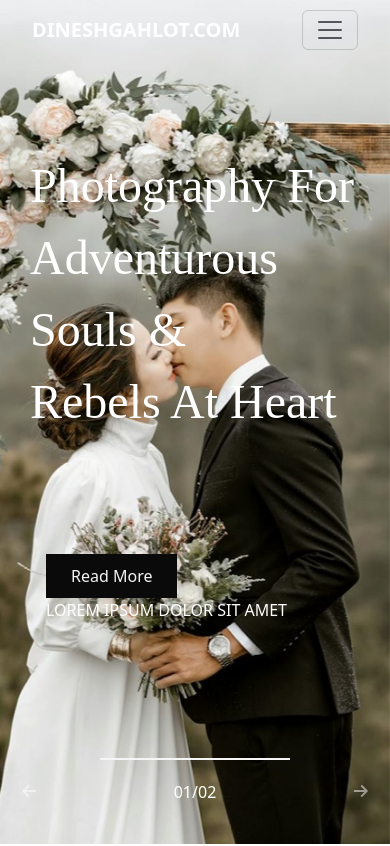
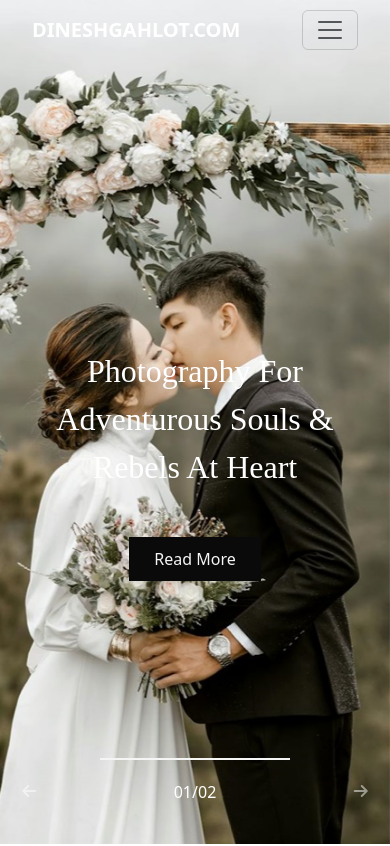
Before and after one commit to Abhi-ansh-singh/DG-Assesment, a plain HTML site: page index.html in a window 390 px wide. Shown: the top 846 px of the page. Drawn offline with nearby package versions, Linux system fonts and the light colour scheme.

Commit message:
final commit

```diff
--- a/index.html
+++ b/index.html
@@ -3,7 +3,7 @@
   <head>
     <meta charset="UTF-8" />
     <meta name="viewport" content="width=device-width, initial-scale=1.0" />
-
+    <link rel="icon" href="./assets/camera-icon.png" />
     <title>Photography portfolio</title>
     <link
       rel="stylesheet"
@@ -45,11 +45,11 @@
             id="navbarNavAltMarkup"
           >
             <div class="navbar-nav gap-2">
-              <a class="nav-link" href="#home">Home</a>
-              <a class="nav-link" href="#gallery">Gallery</a>
-              <a class="nav-link" href="#testimonials">Testimonials</a>
-              <a class="nav-link" href="#about">About</a>
-              <a class="nav-link" href="#contact">Contact</a>
+              <a class="nav-link fs-6" href="#home">Home</a>
+              <a class="nav-link fs-6" href="#gallery">Gallery</a>
+              <a class="nav-link fs-6" href="#testimonials">Testimonials</a>
+              <a class="nav-link fs-6" href="#about">About</a>
+              <a class="nav-link fs-6" href="#contact">Contact</a>
             </div>
           </div>
         </div>
@@ -99,10 +99,10 @@
             Photography For <br />Adventurous Souls & <br />Rebels At Heart
           </p>
           <div
-            class="hero-footer lg-d-flex align-items-center justify-content-between w-100 p-3 text-white"
+            class="hero-footer lg-d-flex w-100 p-3 text-white"
           >
             <button class="sm-pb-3">Read More</button>
-            <p>LOREM IPSUM DOLOR SIT AMET</p>
+            <p >LOREM IPSUM DOLOR SIT AMET</p>
           </div>
         </div>
       </section>
@@ -232,7 +232,7 @@
         <!-- Right part: Product details -->
         <div class="col-lg-6 col-md-6 col-sm-12 mb-5">
           <div class="text-content p-3">
-            <p class="h7 m-5 title">BEHIND THE CAMERA</p>
+            <p class="h7 m-3 title">BEHIND THE CAMERA</p>
             <p class="story-intro">
               Welcome Friends, <br />
               My Name is<br />
@@ -274,7 +274,7 @@
         You can come<br />
         back at any time to make more changes.
       </p>
-      <button>Button</button>
+      <button>Read More</button>
     </section>
 
     <!-- Image Slider  -->
--- a/styles.css
+++ b/styles.css
@@ -47,7 +47,7 @@
   display: flex;
   flex-direction: column;
   align-items: start;
-  padding: 100px 30px;
+  padding:200px 100px;
   width: 100vw;
   height: 100vh;
   position: absolute;
@@ -59,6 +59,12 @@
   font-family: var(--secondary-font-style);
   font-size: 3rem;
   margin-bottom: 100px;
+}
+
+.hero-footer{
+  display: flex;
+  justify-content: space-between;
+  align-items: center;
 }
 
 .hero-text-container button {
@@ -421,7 +427,7 @@
   text-align: center;
 }
 
-@media (min-width: 786px) {
+@media (max-width: 900px) {
   :root {
     --padding-y: 10px;
     --padding-x: 20px;
@@ -433,13 +439,40 @@
     --padding-y: 10px;
     --padding-x: 20px;
   }
+
+  .hero-footer{
+    display: flex;
+    justify-content: center;
+    align-items: center;
+  }
+  .hero-footer p{
+    display: none;
+  }
+
+  .hero-text-container {
+    display: flex;
+    flex-direction: column;
+    justify-content: center;
+    text-align: center;
+    align-items: center;
+    padding: 50% 30px;
+    width: 100vw;
+    height: 100vh;
+    position: absolute;
+    z-index: 10;
+  }
+
+  .hero-text-container .hero-tag-line {
+    font-family: var(--secondary-font-style);
+    font-size: 2rem;
+    margin-bottom: 30px;
+  }
   .gallery-container {
     display: flex;
     justify-content: center;
     align-items: center;
     flex-direction: column;
   }
-
   .footer__container {
     grid-template-columns: repeat(2, 1fr);
   }
```
Also changed, not shown: assets/camera-icon.png (added).
